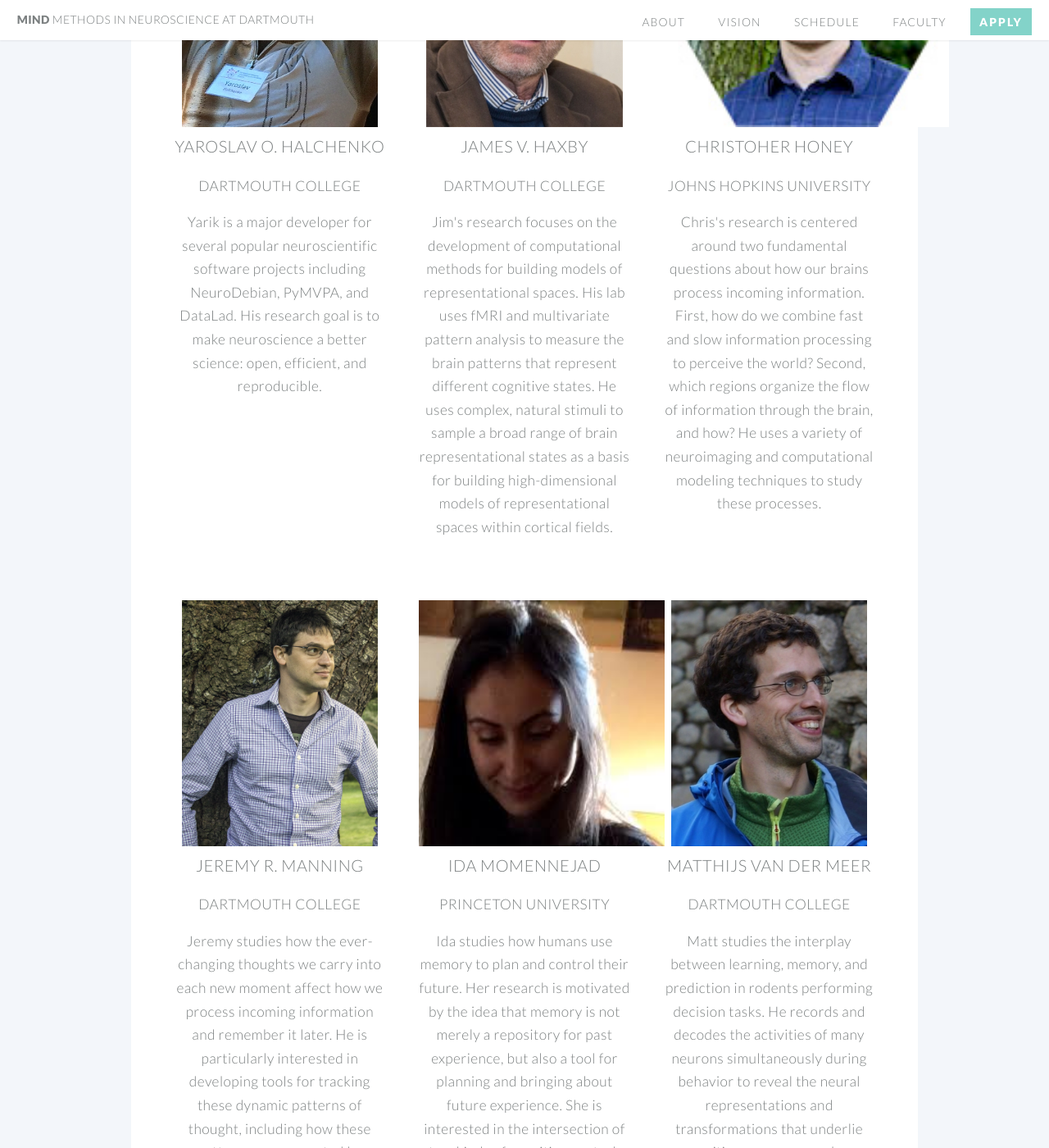
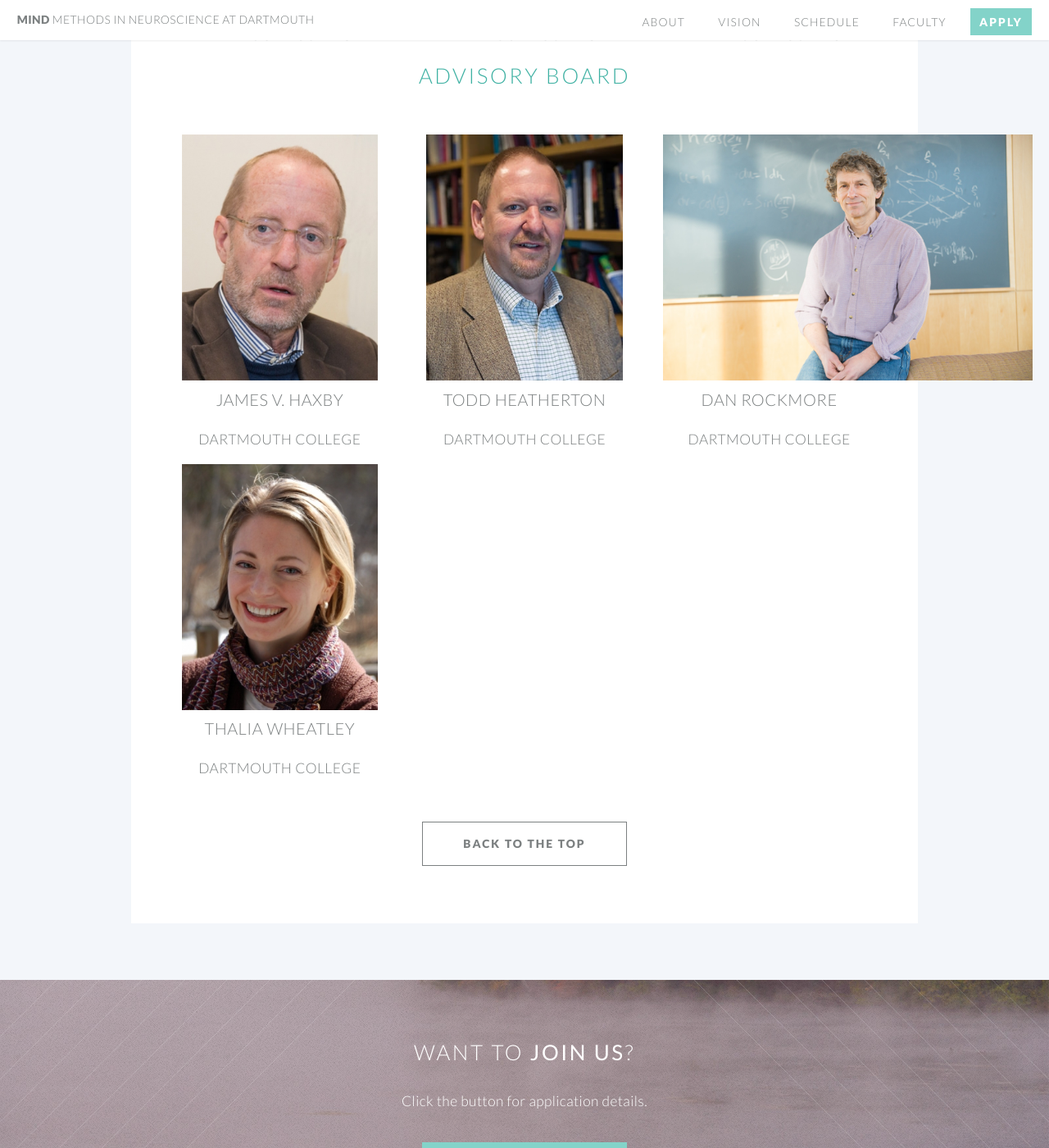
Before and after one commit to Summer-MIND/Summer-MIND.github.io, a Jekyll site: the page built from index.html, in a window 1280 px wide and 1400 px high, scrolled down 4996 px. Shown: the whole window at 82% size. Built offline with Jekyll 4.4.1, drawn with Linux system fonts in a browser that asks for light colours; some of the changed text lies outside the part shown.

Commit message:
modified schedule and bios, new photos

```diff
--- a/index.html
+++ b/index.html
@@ -51,18 +51,16 @@
 							<div class="3u">
 								<section>
 									<header>
-										<h3>Day 1: Computing</h3>
+										<h3>Day 1: Computing Stack and Setup</h3>
 									</header>
-									<p>Day 1 is dedicated to setting up the computing stack and discussing data sharing and effective strategies for code development.  We'll divide into two groups according to prior experience.  Track 1 will cover GitHub, Python, and Jupyter, and Track 2 will cover advanced topics.  Lab: D3, graphviz.</p>
 								</section>
 
 							</div>
 							<div class="3u">
 								<section>
 									<header>
-										<h3>Day 2: Data & Projects</h3>
+										<h3>Day 2: Project Brainstorming</h3>
 									</header>
-									<p>The focus of day 2 is on project pitches.  Through informal discussions  short project pitches, and hackathon-style group activities, we will brainstorm project ideas to focus on for the duration of the program.  (These may shift and evolve over the rest of the week.)</p>
 								</section>
 
 							</div>
@@ -71,7 +69,6 @@
 									<header>
 										<h3>Day 3: Modeling Basics</h3>
 									</header>
-									<p>We'll discuss general strategies for building effective, testable models.  Then we'll put the ideas into practice in an afternoon hackathon session.</p>
 								</section>
 							</div>
 							<div class="3u">
@@ -79,7 +76,6 @@
 									<header>
 										<h3>Day 4: Network Basics</h3>
 									</header>
-									<p>We'll have an introduction to working with network data.  Lab: network data hackathon.</p>
 								</section>
 							</div>
 
@@ -90,7 +86,6 @@
 									<header>
 										<h3>Day 5: Connectivity</h3>
 									</header>
-									<p>We'll cover more advanced topics in brain interactions, including techniques and models for discovering connectivity patterns in different types of datasets.  Lab: connectivity hackathon.</p>
 								</section>
 
 							</div>
@@ -99,7 +94,7 @@
 									<header>
 										<h3>Day 6:  Network Dynamics</h3>
 									</header>
-									<p>We'll extend our toolkit to account for <i>changing</i> connectivity patterns.  Lab: tools for analyzing network dynamics.</p>
+
 								</section>
 							</div>
                             <div class="3u">
@@ -107,7 +102,7 @@
 									<header>
 										<h3>Day 7: Decoding</h3>
 									</header>
-									<p>How do dynamic brain patterns reflect our thoughts?  How can we uncover meaning from brain circuit dynamics?  What functions to social group dynamics suggest?  We'll discuss how to translate dynamic network patterns into meaningful neuroscientific, psychological, and social processes.  Lab: decoding hackathon.</p>
+
 								</section>
 
 							</div>
@@ -116,7 +111,6 @@
 									<header>
 										<h3>Day 8:  Presentations</h3>
 									</header>
-									<p>Attendees will present their projects and we'll have a closing reception to celebrate the awesome sciencing we did.</p>
 								</section>
 							</div>
 						</div>
@@ -137,8 +131,6 @@
 										<h3><a href="http://www.princeton.edu/~chrisb/">Chris Baldassano</a></h3>
 										<h4>Princeton University</h4>
 									</header>
-									<p align='justify'>
-                                        Chris studies how the human brain perceives and remembers complex real-world experiences.  He uses fMRI and computational models to gain insights into the brain network dynamics underlying these processes.</p>
 								</section>
 							</div>
 							<div class="4u">
@@ -148,8 +140,6 @@
                                         <h3><a href="http://cosanlab.com/">Luke J. Chang</a></h3>
 										<h4>Dartmouth College</h4>
 									</header>
-									<p align='justify'>
-                                        Luke studies the neurobiological and psychological processes underlying social interactions.  He is particularly interested in  how emotions and expectations are represented in the brain and impact how we make decisions and learn in social contexts.  He uses neuroimaging and computational models to elucidate these processes.</p>
 								</section>
 							</div>
 							<div class="4u">
@@ -159,8 +149,6 @@
                                         <h3><a href="http://jchenlab.johnshopkins.edu/">Janice Chen</a></h3>
 										<h4>Johns Hopkins University</h4>
 									</header>
-									<p align='justify'>
-                                        Janice studies how we construct and retrieve memories of complex real-world episodes.  She uses realistic stimuli (e.g. movies and narratives) and behaviors (e.g. spoken recall) that contain rich natural semantics and unfold continusouly across multiple timescales.  She uses between-brain temporal and pattern analysis methods to ask how mnemonic and sensory systems operate together dynamically to create the present moment.</p>
 								</section>
 
 							</div>
@@ -173,7 +161,6 @@
                                         <h3><a href="http://nicholaschristakis.net/">Nicholas A. Christakis</a></h3>
 										<h4>Yale University</h4>
 									</header>
-									<p>Nicholas studies the relationship between social networks and well-being. His research engages two types of phenomena: the social, mathematical, and biological rules governing how social networks form (“connection”), and the biological and social implications of how they operate to influence thoughts, feelings, and behaviors (“contagion”). Ongoing investigations in his lab explore the genetic bases for human social behaviors and the application of social network principles to change population-level behavior related to health, cooperation, and economic development.</p>
 								</section>
 							</div>
 							<div class="4u">
@@ -183,7 +170,6 @@
                                         <h3><a href="http://gershmanlab.webfactional.com/">Sam Gershman</a></h3>
 										<h4>Harvard University</h4>
 									</header>
-									<p>Sam studies how richly structured knowledge about the environment is acquired, and how this knowledge aids adaptive behavior. He uses a combination of behavioral, neuroimaging and computational techniques to pursue these questions. One prong of his research focuses on how humans and animals discover the hidden states underlying their observations, and how they represent these states. A second prong of his research is focused on teasing apart the interactions between different learning systems (e.g. goal-directed vs. habitual).</p>
 								</section>
 							</div>
 							<div class="4u">
@@ -193,7 +179,6 @@
                                         <h3><a href="https://sites.google.com/site/caterinagratton/">Caterina Gratton</a></h3>
 										<h4>Washington University</h4>
 									</header>
-									<p>Caterina studies the physiological mechanisms underlying intrinsic networks, the roles of individual regions within these networks, and how network organization is maintained and dynamically altered in different goal-directed contexts such as attention and cognitive control. She uses a variety of methods including neuroimaging, TMS, recordings from patients with focal brain lesions, and pharmacological manipulations to study perturbations of brain systems.</p>
 								</section>
 							</div>
 						</div>
@@ -205,7 +190,6 @@
                                         <h3><a href="http://www.onerussian.com/">Yaroslav O. Halchenko</a></h3>
 										<h4>Dartmouth College</h4>
 									</header>
-									<p>Yarik is a major developer for several popular neuroscientific software projects including NeuroDebian, PyMVPA, and DataLad.  His research goal is to make neuroscience a better science: open, efficient, and reproducible.</p>
 								</section>
 							</div>
 							<div class="4u">
@@ -215,7 +199,6 @@
 										<h3><a href="http://haxbylab.dartmouth.edu/">James V. Haxby</a></h3>
 										<h4>Dartmouth College</h4>
 									</header>
-									<p>Jim's research focuses on the development of computational methods for building models of representational spaces. His lab uses fMRI and multivariate pattern analysis to measure the brain patterns that represent different cognitive states.  He uses complex, natural stimuli to sample a broad range of brain representational states as a basis for building high-dimensional models of representational spaces within cortical fields.</p>
 								</section>
 							</div>
 							<div class="4u">
@@ -225,7 +208,6 @@
                                         <h3><a href="https://www.honeylab.org/">Christoher Honey</a></h3>
 										<h4>Johns Hopkins University</h4>
 									</header>
-									<p>Chris's research is centered around two fundamental questions about how our brains process incoming information.  First, how do we combine fast and slow information processing to perceive the world?  Second, which regions organize the flow of information through the brain, and how?  He uses a variety of neuroimaging and computational modeling techniques to study these processes.</p>
 								</section>
 							</div>
 						</div>
@@ -237,7 +219,6 @@
 										<h3><a href="http://www.context-lab.com/">Jeremy R. Manning</a></h3>
 										<h4>Dartmouth College</h4>
 									</header>
-									<p>Jeremy studies how the ever-changing thoughts we carry into each new moment affect how we process incoming information and remember it later.  He is particularly interested in developing tools for tracking these dynamic patterns of thought, including how these patterns are supported by dynamic interactions between our brain structures.  He uses a variety of neuroimaging and computational modeling techniques to study these phenomena.</p>
 								</section>
 							</div>
 							<div class="4u">
@@ -247,7 +228,6 @@
 										<h3><a href="https://www.momen-nejad.org/">Ida Momennejad</a></h3>
 										<h4>Princeton University</h4>
 									</header>
-									<p>Ida studies how humans use memory to plan and control their future. Her research is motivated by the idea that memory is not merely a repository for past experience, but also a tool for planning and bringing about future experience. She is interested in the intersection of two kinds of cognitive control: the control of memory and the control of action. She uses behavioral experiments, neuroimaging, and computational modeling to study how humans store, modify, and use memory in prospection, planning, and decision-making.</p>
 								</section>
 							</div>
 							<div class="4u">
@@ -257,7 +237,6 @@
 										<h3><a href="http://www.vandermeerlab.org/">Matthijs van der Meer</a></h3>
 										<h4>Dartmouth College</h4>
 									</header>
-									<p>Matt studies the interplay between learning, memory, and prediction in rodents performing decision tasks. He records and decodes the activities of many neurons simultaneously during behavior to reveal the neural representations and transformations that underlie cognitive processes such as deliberation, inference, and planning. Through a combination of neurobiological and computational approaches, he seeks a fundamental understanding of these processes at the level of neural circuits, within and across interacting brain areas such as the hippocampus, striatum, and frontal cortex.</p>
 								</section>
 							</div>
 						</div>
@@ -269,9 +248,6 @@
 										<h3><a href="http://www.context-lab.com/">Thalia Wheatley</a></h3>
 										<h4>Dartmouth College</h4>
 									</header>
-									<p>Many human capacities are readily found in other species (e.g., problem-solving, emotion recognition, hierarchy formation and social bonding).  However, the modern human world exhibits a scale of innovation and social flexibility that is matchless.  Only humans congregate in mass with would-be strangers over common interests (e.g., rock concerts, religious rites, sports events).  One species creates zoos in order to watch all the others.  What made that species us?</p>
-
-									<p>We think that part of the answer lies in our ability to re-purpose evolutionarily ancient mental abilities in new ways. This flexibility allows us to create ever-changing genres of art, invent and learn new technologies, and manage our unusually vast and fluid social networks. However, because we are using old tools, our modern world is not without interesting quirks. So far, we have shown how these quirks explain why dolls are creepy, why music moves us, and the particular ways we think about friendship. .</p>
 								</section>
 							</div>
 						</div>
@@ -284,6 +260,94 @@
 					</section>
 
 			</article>
+
+        <!-- Three -->
+					<section class="wrapper style3 container special">
+
+						<header class="major">
+							<a name="organizers"><h2>Organizing committee</h2></a>
+						</header>
+
+						<div class="row">
+							<div class="4u">
+								<section>
+									<a href="http://cosanlab.com/" class="image featured"><img src="images/chang.jpg" alt="" /></a>
+									<header>
+                                        <h3><a href="http://cosanlab.com/">Luke J. Chang</a></h3>
+										<h4>Dartmouth College</h4>
+									</header>
+								</section>
+							</div>
+							<div class="4u">
+								<section>
+									<a href="http://www.context-lab.com/" class="image featured"><img src="images/manning.png" alt="" /></a>
+									<header>
+										<h3><a href="http://www.context-lab.com/">Jeremy R. Manning</a></h3>
+										<h4>Dartmouth College</h4>
+									</header>
+								</section>
+							</div>
+                            <div class="4u">
+								<section>
+									<a href="http://www.vandermeerlab.org/" class="image featured"><img src="images/mvdm.jpg" alt="" /></a>
+									<header>
+										<h3><a href="http://www.vandermeerlab.org/">Matthijs van der Meer</a></h3>
+										<h4>Dartmouth College</h4>
+									</header>
+								</section>
+							</div>
+						</div>
+
+                        <header class="major">
+							<a name="executives"><h2>Advisory board</h2></a>
+						</header>
+
+                        <div class="row">
+
+							<div class="4u">
+								<section>
+									<a href="http://haxbylab.dartmouth.edu/" class="image featured"><img src="images/haxby.jpg" alt="" /></a>
+									<header>
+										<h3><a href="http://haxbylab.dartmouth.edu/">James V. Haxby</a></h3>
+										<h4>Dartmouth College</h4>
+									</header>
+								</section>
+							</div>
+                            <div class="4u">
+								<section>
+									<a href="http://www.dartmouth.edu/~heath/index.html" class="image featured"><img src="images/heatherton.jpeg" alt="" /></a>
+									<header>
+										<h3><a href="http://www.dartmouth.edu/~heath/index.html">Todd Heatherton</a></h3>
+										<h4>Dartmouth College</h4>
+									</header>
+								</section>
+							</div>
+                            <div class="4u">
+								<section>
+									<a href="http://www.cs.dartmouth.edu/~rockmore/" class="image featured"><img src="images/rockmore.jpg" alt="" /></a>
+									<header>
+										<h3><a href="http://www.cs.dartmouth.edu/~rockmore/">Dan Rockmore</a></h3>
+										<h4>Dartmouth College</h4>
+									</header>
+								</section>
+							</div>
+                            <div class="4u">
+								<section>
+									<a href="http://www.wheatlab.com/" class="image featured"><img src="images/wheatley.jpg" alt="" /></a>
+									<header>
+										<h3><a href="http://www.context-lab.com/">Thalia Wheatley</a></h3>
+										<h4>Dartmouth College</h4>
+									</header>
+								</section>
+							</div>
+						</div>
+
+                        <footer class="major">
+							<ul class="buttons">
+								<li><a href="#" class="button">Back to the top</a></li>
+							</ul>
+						</footer>
+            </section>
 
 		<!-- CTA -->
 			<section id="cta">
```
Also changed, not shown: docs/bios.txt (added, +25 -0 lines), docs/schedule.txt (added, +15 -0 lines), images/heatherton.jpeg (added), images/rockmore.jpg (added).
